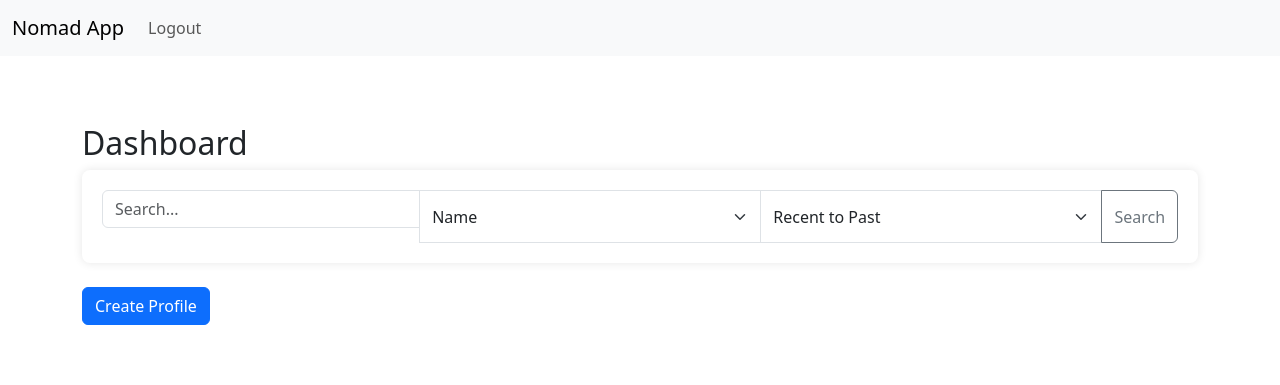
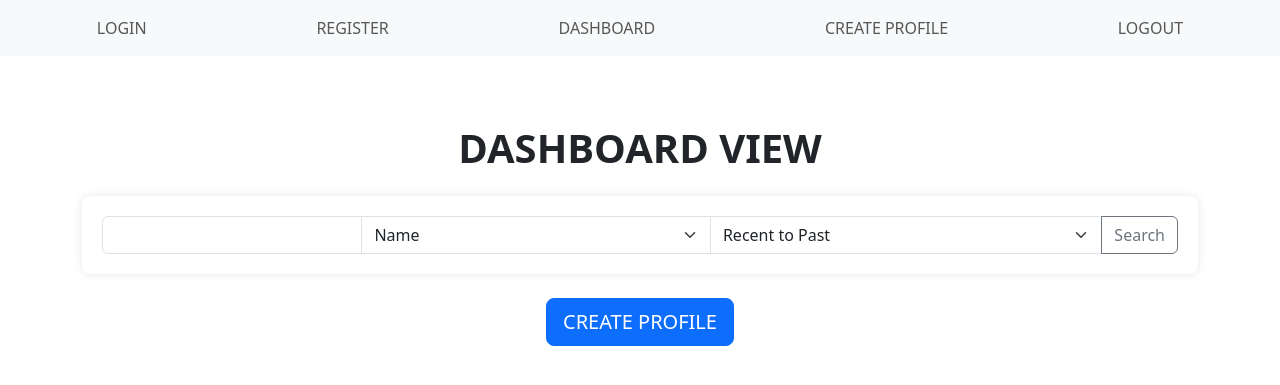
Before and after one commit to abssharma/nomad, a Flask app: template frontend/templates/dashboard.html in a window 1280 px wide. Shown: the top 385 px of the page. Run offline with Flask 2, Linux system fonts and the light colour scheme; the template is opened without the code that fills it, so the values that code supplies are empty.

Commit message:
Update dashboard.html

```diff
--- a/frontend/templates/dashboard.html
+++ b/frontend/templates/dashboard.html
@@ -9,27 +9,37 @@
 <body>
   <nav class="navbar navbar-expand-lg navbar-light bg-light">
       <div class="container-fluid">
-          <a class="navbar-brand" href="/">Nomad App</a>
-          <div class="collapse navbar-collapse">
-              <ul class="navbar-nav me-auto">
-                  <!-- Existing navigation links (if any) -->
-                  <li class="nav-item"><a class="nav-link" href="#" id="logoutLink">Logout</a></li>
+
+          <button class="navbar-toggler" type="button" data-bs-toggle="collapse" data-bs-target="#navbarNav"
+                  aria-controls="navbarNav" aria-expanded="false" aria-label="Toggle navigation">
+            <span class="navbar-toggler-icon"></span>
+          </button>
+          <div class="collapse navbar-collapse" id="navbarNav">
+              <ul class="navbar-nav w-100 justify-content-around">
+                  <li class="nav-item"><a class="nav-link" href="/login">LOGIN</a></li>
+                  <li class="nav-item"><a class="nav-link" href="/register">REGISTER</a></li>
+                  <li class="nav-item"><a class="nav-link" href="/dashboard">DASHBOARD</a></li>
+                  <li class="nav-item"><a class="nav-link" href="/create-profile">CREATE PROFILE</a></li>
+                  <li class="nav-item"><a class="nav-link" href="#" id="logoutLink">LOGOUT</a></li>
               </ul>
           </div>
       </div>
   </nav>
   <div class="container mt-5">
-      <h2>Dashboard</h2>
+      <div class="text-center mb-4">
+          <h1 class="fw-bold">DASHBOARD VIEW</h1>
+      </div>
+
       <!-- Updated Search Form -->
       <form method="GET" action="/search" class="mb-4">
-          <div class="input-group">
-              <input type="text" name="q" class="form-control" placeholder="Search..." required>
-              <select name="field" class="form-select">
+          <div class="input-group justify-content-center">
+              <input type="text" name="q" class="form-control mb-0" required>
+              <select name="field" class="form-select w-auto">
                   <option value="name">Name</option>
                   <option value="gender">Gender</option>
                   <option value="location">Location</option>
               </select>
-              <select name="order" class="form-select">
+              <select name="order" class="form-select w-auto">
                   <option value="desc">Recent to Past</option>
                   <option value="asc">Past to Recent</option>
               </select>
@@ -37,14 +47,15 @@
           </div>
       </form>
 
-      <!-- New Create Profile Button -->
-      <div class="mb-4">
-          <a href="/create-profile" class="btn btn-primary">Create Profile</a>
+      <!-- Create Profile Button -->
+      <div class="mb-4 text-center">
+          <a href="/create-profile" class="btn btn-primary btn-lg">CREATE PROFILE</a>
       </div>
 
-      <div id="profiles">
+      <div id="profiles" class="row">
           {% for profile in profiles %}
-          <div class="profile-card">
+          <div class="col-md-4">
+            <div class="profile-card mb-4">
               <h4>{{ profile.name }}</h4>
               <p>Age: {{ profile.age }}</p>
               <p>Gender: {{ profile.gender }}</p>
@@ -52,9 +63,10 @@
               <p>Description: {{ profile.description }}</p>
               {% if profile.image_path %}
                 <img src="{{ url_for('static', filename='uploads/' ~ profile.image_path|basename) }}"
-                     alt="Profile Image" style="max-width: 150px;">
+                     alt="Profile Image" style="max-width: 100%;">
               {% endif %}
-              <p><a href="/profile/{{ profile._id }}">View Details</a></p>
+              <p class="mt-2 text-center"><a href="/profile/{{ profile._id }}" class="btn btn-outline-primary btn-sm">View Details</a></p>
+            </div>
           </div>
           {% endfor %}
       </div>
```
